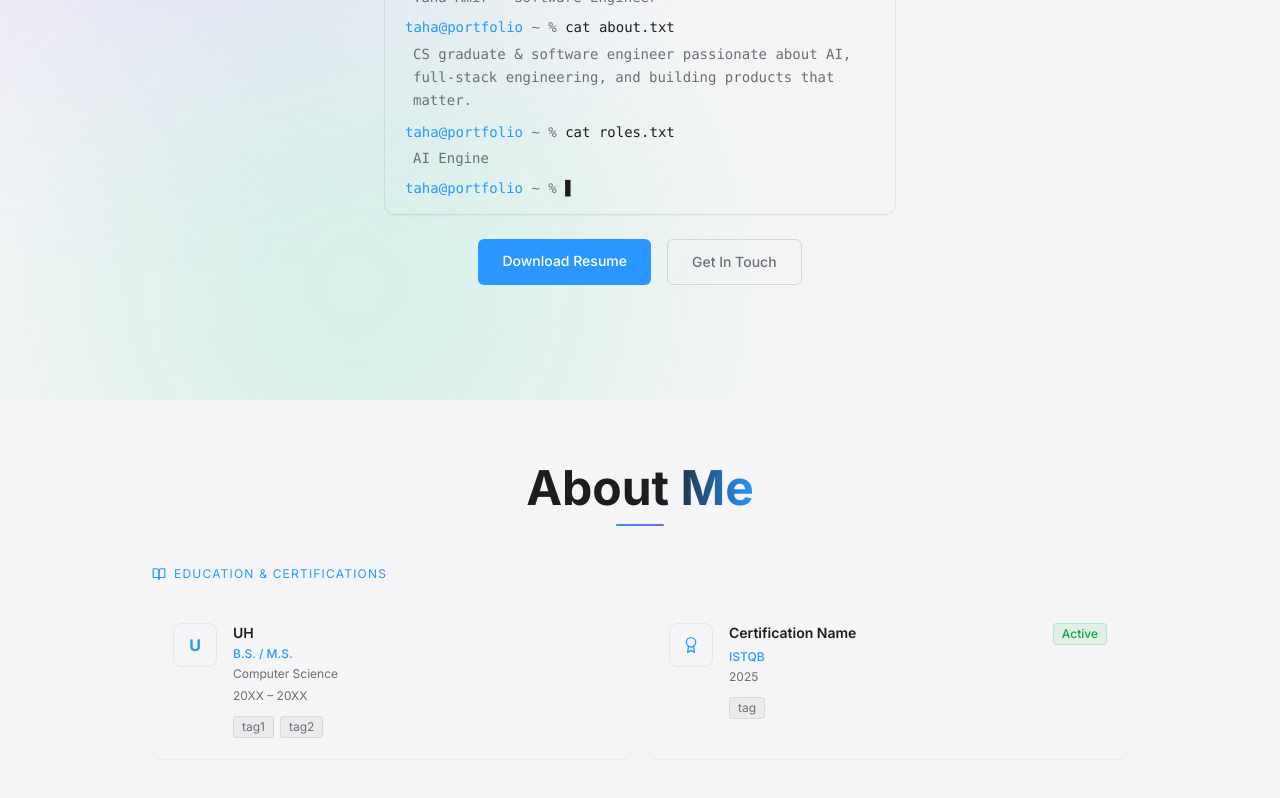
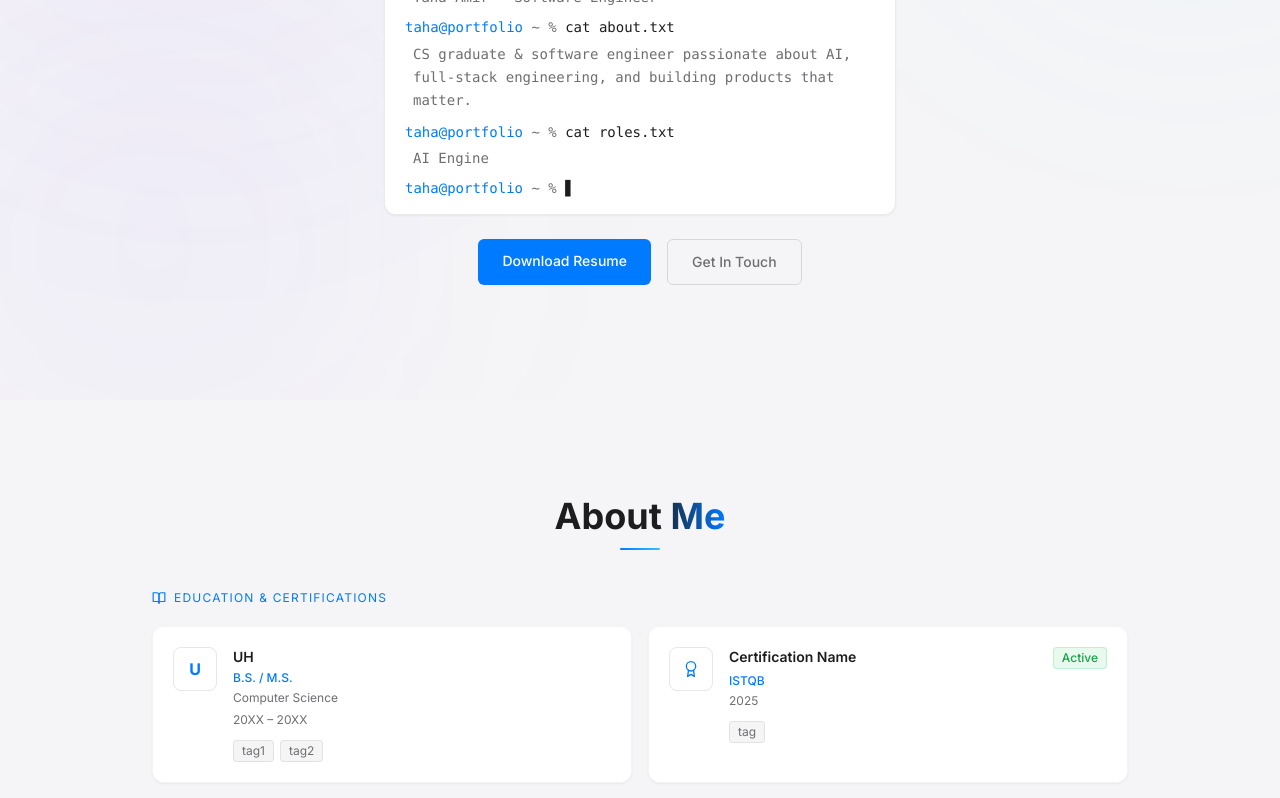
Before and after one commit to tahaamir25/TahaPortfolioWebsite, a Next.js app: page / in a window 1280 px wide. Shown: the part 400-1198 px from the top of the page. Built offline with nearby package versions, Linux system fonts and the light colour scheme.

Commit message:
Modified Theme, Gradients, And Some Animations

```diff
--- a/src/app/globals.css
+++ b/src/app/globals.css
@@ -2,20 +2,37 @@
 @tailwind components;
 @tailwind utilities;
 
+/*
+  Architecture:
+  - :root   = light mode values (active when .dark class is absent)
+  - .dark   = dark mode values (applied by default via inline script in layout.tsx)
+  Changing one variable re-themes every surface that references it.
+*/
+
+/* ── Light mode ── */
 :root {
-  --color-bg: #f5f5f7;
-  --color-card: #ffffff;
-  --color-accent: #2997ff;
-  --color-text: #1d1d1f;
-  --color-text-muted: #6e6e73;
+  --color-bg:          #f5f5f7;
+  --color-surface:     #ffffff;
+  --color-card:        #ffffff;
+  --color-card-hover:  #fafafa;
+  --color-accent:      #007AFF;
+  --color-glow:        #33C1FF;
+  --color-text:        #1d1d1f;
+  --color-text-muted:  #6e6e73;
+  --color-border:      rgba(0, 0, 0, 0.06);
 }
 
+/* ── Dark mode (default) ── */
 .dark {
-  --color-bg: #0a0a0a;
-  --color-card: #111111;
-  --color-accent: #2997ff;
-  --color-text: #e5e5e5;
-  --color-text-muted: #a3a3a3;
+  --color-bg:          #0c0c0c;
+  --color-surface:     #161616;
+  --color-card:        #1c1c1e;
+  --color-card-hover:  #242426;
+  --color-accent:      #007AFF;
+  --color-glow:        #33C1FF;
+  --color-text:        #f0f0f0;
+  --color-text-muted:  #888888;
+  --color-border:      rgba(255, 255, 255, 0.07);
 }
 
 html {
@@ -29,29 +46,20 @@ body {
   -moz-osx-font-smoothing: grayscale;
 }
 
-
 @keyframes blink {
   0%, 100% { opacity: 1; }
-  50% { opacity: 0; }
+  50%       { opacity: 0; }
 }
 
 .animate-blink {
   animation: blink 1s step-end infinite;
 }
 
-::-webkit-scrollbar {
-  width: 6px;
-}
-::-webkit-scrollbar-track {
-  background: var(--color-bg);
-}
-::-webkit-scrollbar-thumb {
-  background: #c0c0c0;
+::-webkit-scrollbar        { width: 6px; }
+::-webkit-scrollbar-track  { background: var(--color-bg); }
+::-webkit-scrollbar-thumb  {
+  background: #3a3a3a;
   border-radius: 3px;
 }
-.dark ::-webkit-scrollbar-thumb {
-  background: #2a2a2a;
-}
-::-webkit-scrollbar-thumb:hover {
-  background: var(--color-accent);
-}
+.dark ::-webkit-scrollbar-thumb { background: #2a2a2a; }
+::-webkit-scrollbar-thumb:hover { background: var(--color-accent); }
--- a/src/app/layout.tsx
+++ b/src/app/layout.tsx
@@ -24,7 +24,8 @@ export default function RootLayout({
       <head>
         <script
           dangerouslySetInnerHTML={{
-            __html: `try{if(localStorage.getItem('theme')==='dark')document.documentElement.classList.add('dark')}catch(e){}`,
+            // Dark is default. Only remove the dark class when user explicitly chose light.
+          __html: `try{if(localStorage.getItem('theme')!=='light')document.documentElement.classList.add('dark')}catch(e){document.documentElement.classList.add('dark')}`,
           }}
         />
       </head>
--- a/src/app/page.tsx
+++ b/src/app/page.tsx
@@ -9,13 +9,24 @@ import Contact from "@/components/sections/Contact";
 export default function Home() {
   return (
     <>
+      {/*
+        Ambient background lighting.
+        Base classes = light mode (dim).
+        dark: classes = dark mode default (visible depth).
+        Orbs are fixed so they don't scroll with content.
+      */}
       <div
         className="fixed inset-0 -z-10 overflow-hidden pointer-events-none"
         aria-hidden="true"
       >
-        <div className="absolute -top-60 -left-40 w-[700px] h-[700px] rounded-full bg-violet-400/20 dark:bg-violet-500/10 blur-[130px]" />
-        <div className="absolute top-1/2 -right-60 w-[600px] h-[600px] rounded-full bg-accent/15 dark:bg-accent/8 blur-[120px]" />
-        <div className="absolute -bottom-40 left-20 w-[550px] h-[550px] rounded-full bg-emerald-400/15 dark:bg-emerald-500/8 blur-[120px]" />
+        {/* Top-left — violet */}
+        <div className="absolute -top-32 -left-32 w-[640px] h-[640px] rounded-full bg-violet-500/[0.06] dark:bg-violet-500/[0.18] blur-[150px]" />
+        {/* Upper-right — cyan glow (secondary accent) */}
+        <div className="absolute -top-20 -right-40 w-[500px] h-[500px] rounded-full bg-[#33C1FF]/[0.04] dark:bg-[#33C1FF]/[0.12] blur-[130px]" />
+        {/* Mid-page — accent blue, centered */}
+        <div className="absolute top-1/2 left-1/2 -translate-x-1/2 -translate-y-1/2 w-[700px] h-[500px] rounded-full bg-accent/[0.03] dark:bg-accent/[0.07] blur-[160px]" />
+        {/* Bottom-left — softer violet */}
+        <div className="absolute -bottom-24 -left-24 w-[500px] h-[500px] rounded-full bg-violet-500/[0.04] dark:bg-violet-500/[0.10] blur-[130px]" />
       </div>
 
       <Navbar />
--- a/src/components/ui/SectionHeading.tsx
+++ b/src/components/ui/SectionHeading.tsx
@@ -15,17 +15,17 @@ export default function SectionHeading({
       <motion.h2
         initial={{ opacity: 0, y: 16 }}
         animate={inView ? { opacity: 1, y: 0 } : {}}
-        transition={{ duration: 0.55, ease: [0.23, 1, 0.32, 1] }}
-        className="text-4xl md:text-5xl font-bold leading-tight bg-gradient-to-r from-[#1d1d1f] from-60% to-[#2997ff] dark:from-white dark:from-60% dark:to-accent bg-clip-text text-transparent"
+        transition={{ duration: 0.5, ease: [0.25, 0.46, 0.45, 0.94] }}
+        className="text-3xl md:text-4xl font-bold leading-tight bg-gradient-to-r from-[#1d1d1f] from-60% to-[#007AFF] dark:from-white dark:from-60% dark:to-[#007AFF] bg-clip-text text-transparent"
       >
         {children}
       </motion.h2>
-      {/*Width shows up on entry*/}
+      {/* Underline bar — grows in on entry */}
       <motion.div
         initial={{ width: 0, opacity: 0 }}
-        animate={inView ? { width: 48, opacity: 1 } : {}}
-        transition={{ duration: 0.5, delay: 0.2, ease: [0.23, 1, 0.32, 1] }}
-        className="h-0.5 bg-gradient-to-r from-accent to-violet-500 mt-3 rounded-full"
+        animate={inView ? { width: 40, opacity: 1 } : {}}
+        transition={{ duration: 0.45, delay: 0.2, ease: [0.25, 0.46, 0.45, 0.94] }}
+        className="h-0.5 bg-gradient-to-r from-accent to-glow mt-3 rounded-full"
       />
     </div>
   );
--- a/src/components/ui/SectionWrapper.tsx
+++ b/src/components/ui/SectionWrapper.tsx
@@ -14,16 +14,16 @@ export default function SectionWrapper({
   children,
   className = "",
 }: SectionWrapperProps) {
-  const { ref, inView } = useInView({ triggerOnce: true, threshold: 0.1 });
+  const { ref, inView } = useInView({ triggerOnce: true, threshold: 0.08 });
 
   return (
     <motion.section
       id={id}
       ref={ref}
-      initial={{ opacity: 0, y: 40 }}
+      initial={{ opacity: 0, y: 30 }}
       animate={inView ? { opacity: 1, y: 0 } : {}}
-      transition={{ duration: 0.6, ease: "easeOut" }}
-      className={`px-4 sm:px-6 py-16 max-w-5xl mx-auto w-full ${className}`}
+      transition={{ duration: 0.5, ease: [0.25, 0.46, 0.45, 0.94] }}
+      className={`px-4 sm:px-6 py-20 md:py-24 max-w-5xl mx-auto w-full ${className}`}
     >
       {children}
     </motion.section>
--- a/tailwind.config.ts
+++ b/tailwind.config.ts
@@ -6,16 +6,23 @@ const config: Config = {
     "./src/components/**/*.{js,ts,jsx,tsx,mdx}",
     "./src/app/**/*.{js,ts,jsx,tsx,mdx}",
   ],
-  // Dark mode is toggled by adding the 'dark' class to <html>
+  // Dark mode toggled by adding/removing the 'dark' class on <html>.
+  // Dark is the default (added by the inline script in layout.tsx).
   darkMode: "class",
   theme: {
     extend: {
       colors: {
-        // I'm gonna map the CSS variables defined in globals.css.
-        background: "var(--color-bg)",
-        accent: "var(--color-accent)",
+        // All values resolve to CSS variables defined in globals.css.
+        // :root = light mode, .dark = dark mode (default).
+        background:   "var(--color-bg)",
+        surface:      "var(--color-surface)",
+        card:         "var(--color-card)",
+        "card-hover": "var(--color-card-hover)",
+        accent:       "var(--color-accent)",
+        glow:         "var(--color-glow)",
         "text-primary": "var(--color-text)",
-        muted: "var(--color-text-muted)",
+        muted:        "var(--color-text-muted)",
+        border:       "var(--color-border)",
       },
       fontFamily: {
         sans: ["var(--font-inter)", "system-ui", "sans-serif"],
```
